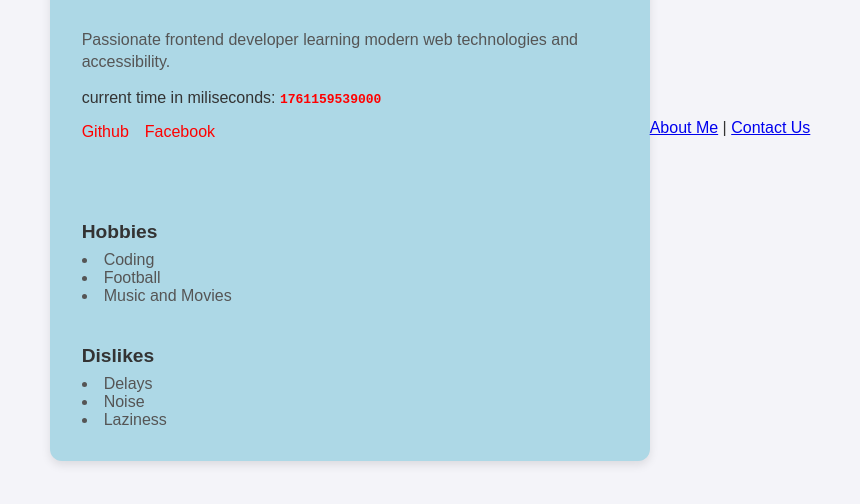
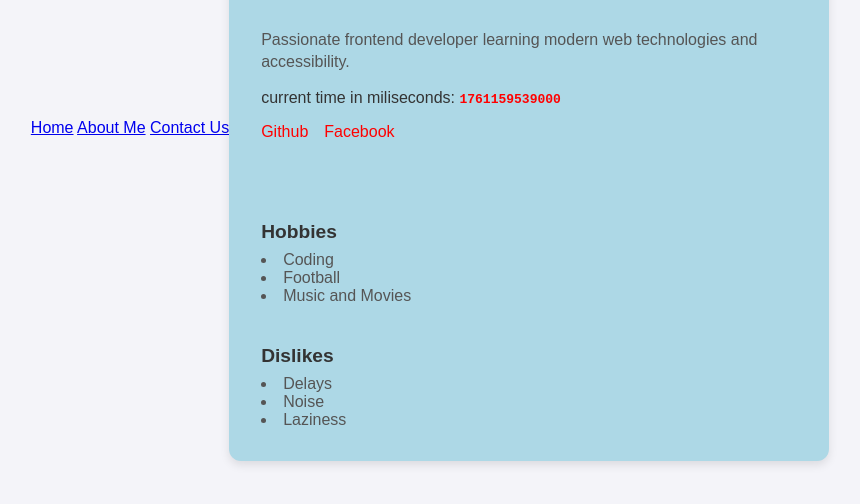
Before and after one commit to BELLOJAMIU/profile-card, a plain HTML site: page index.html in a window 1280 px wide. Shown: the part 272-776 px from the top of the page, without its empty margins (210-1070 px from the left). Drawn offline with Linux system fonts and the light colour scheme.

Commit message:
Update index.html

```diff
--- a/index.html
+++ b/index.html
@@ -8,6 +8,11 @@
     <title>MY PROFILE CARD</title>
 </head>
 <body>
+     <nav class="navbar">
+        <a href="index.html">Home</a>
+        <a href="about.html">About Me</a>
+        <a href="contact.html">Contact Us</a>
+      </nav>
     <article data-testid="test-profile-card">
         <header><h2 data-testid="test-user-name"> BELLO ADELANI JAMIU</h2></header>
         <figure>
@@ -53,10 +58,7 @@
         </section>
         </div>
     </article>
-     <nav>
-        <a href="about.html" data-testid="test-nav-about">About Me</a> |
-        <a href="contact.html" data-testid="test-nav-contact">Contact Us</a>
-    </nav>
+
     <script src="script.js"></script>
 </body>
 </html>
```
